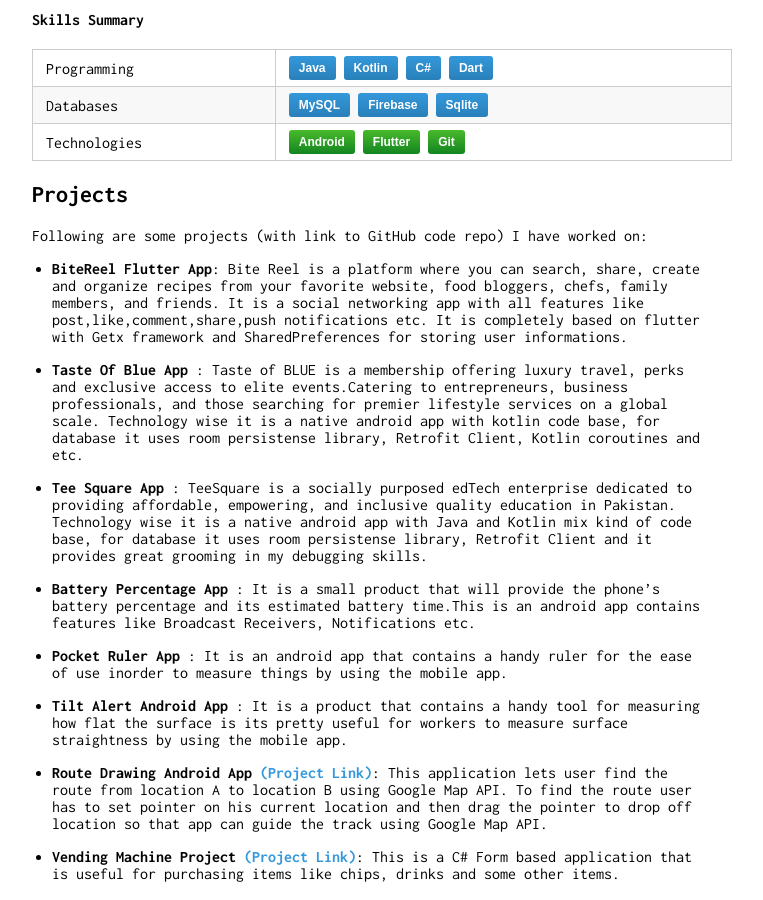
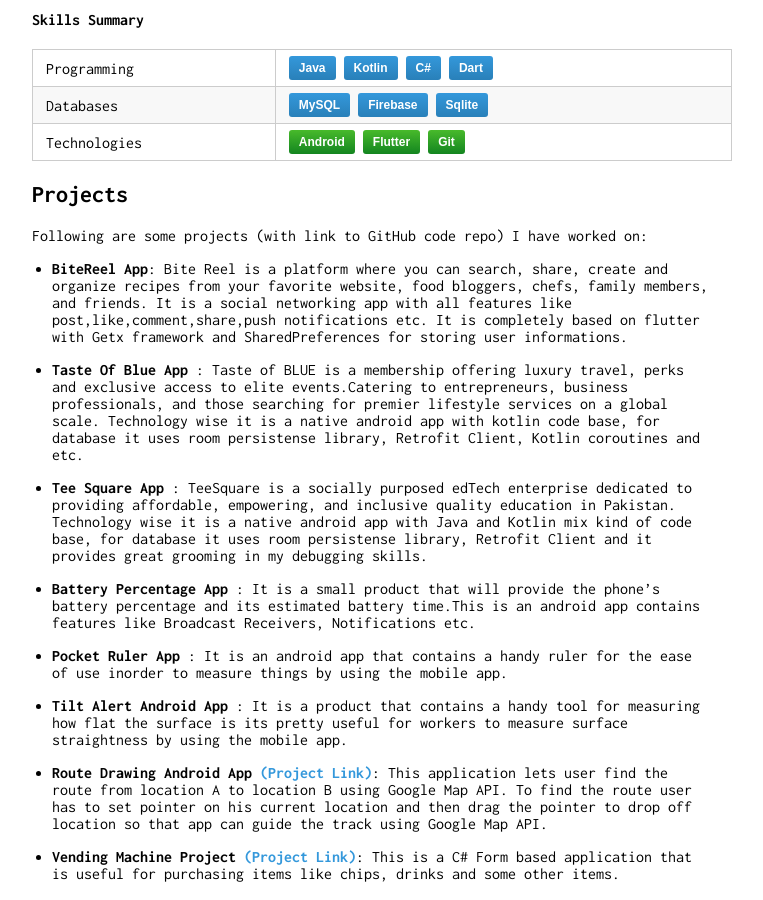
Before and after one commit to faizandarwesh/faizandarwesh.github.io, a Jekyll site: the page built from index.md, in a window 1280 px wide and 900 px high, scrolled down 338 px. Shown: the whole window, without its empty margins (258-1021 px from the left). Built offline with Jekyll 4.4.1, drawn with Linux system fonts in a browser that asks for light colours.

Commit message:
Update some general stuff

```diff
--- a/index.md
+++ b/index.md
@@ -20,7 +20,7 @@ Technologies    | <button class="skill-badge-green">Android</button> <button cla
 ## Projects
 Following are some projects (with link to GitHub code repo) I have worked on:
 
-* **BiteReel Flutter App**: Bite Reel is a platform where you can search, share, create and organize recipes from your favorite website, food bloggers, chefs, family members, and friends. It is a social networking app with all features like post,like,comment,share,push notifications etc. It is completely based on flutter with Getx framework and SharedPreferences for storing user informations.
+* **BiteReel App**: Bite Reel is a platform where you can search, share, create and organize recipes from your favorite website, food bloggers, chefs, family members, and friends. It is a social networking app with all features like post,like,comment,share,push notifications etc. It is completely based on flutter with Getx framework and SharedPreferences for storing user informations.
 
 * **Taste Of Blue App** : Taste of BLUE is a membership offering luxury travel, perks and exclusive access to elite events.Catering to entrepreneurs, business professionals, and those searching for premier lifestyle services on a global scale. Technology wise it is a native android app with kotlin code base, for database it uses room persistense library, Retrofit Client, Kotlin coroutines and etc.
 
```
